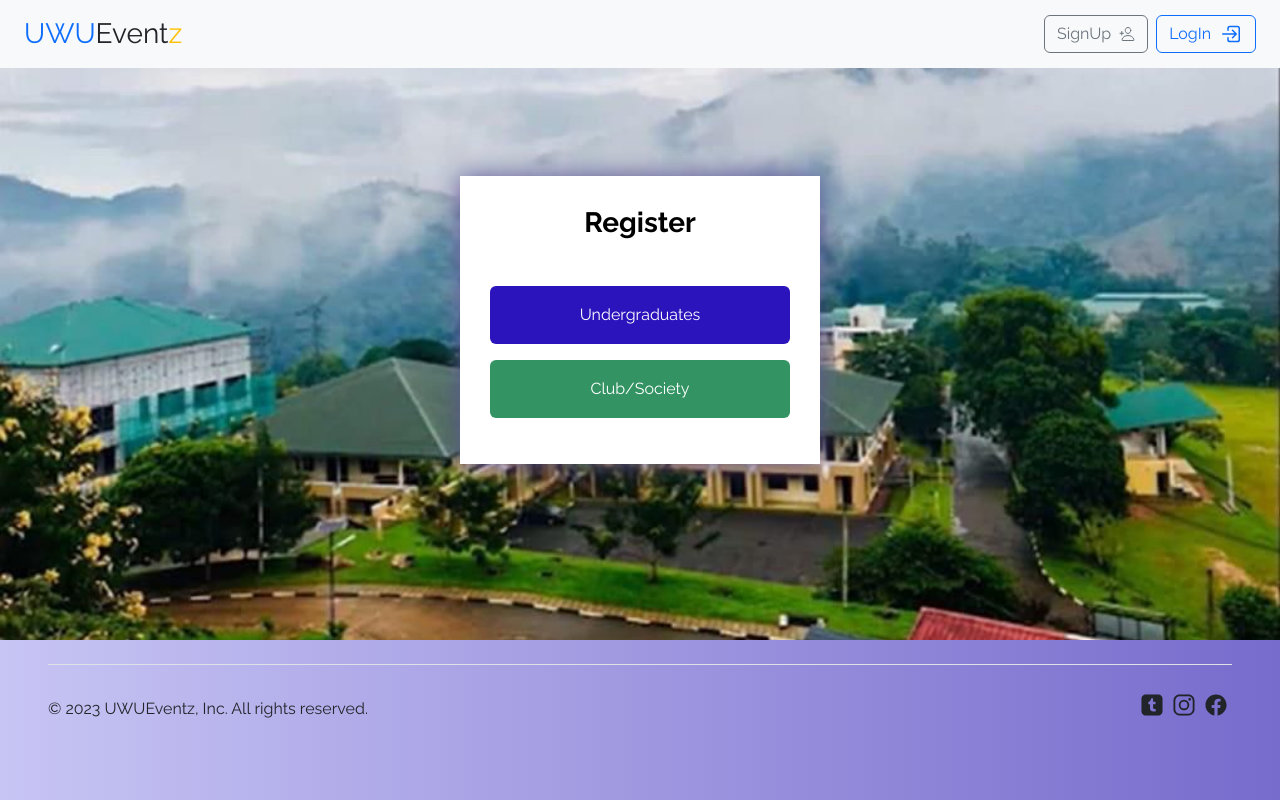
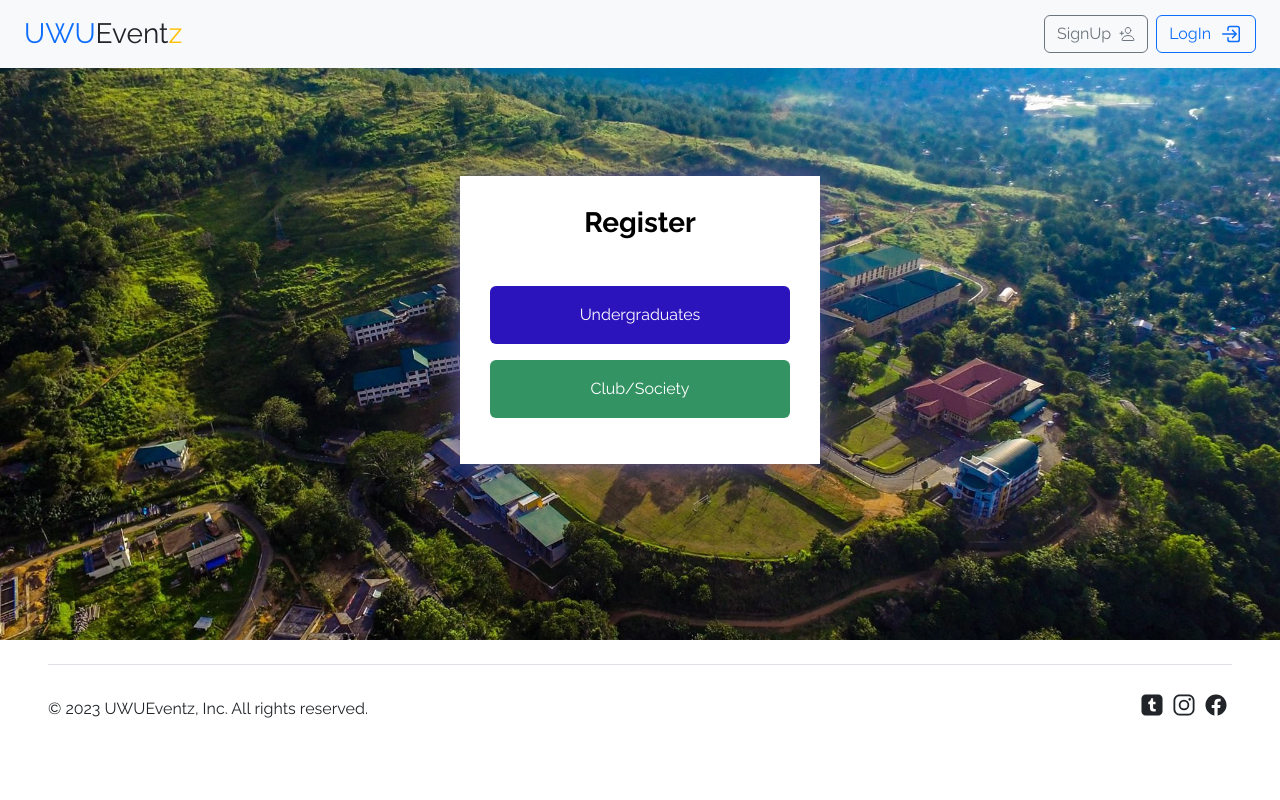
Before and after one commit to WDK-Techno/University-Event-Management-System, a PHP site: the page made by Register form/index.html in a window 1280 px wide. Run offline with PHP 8.4, Linux system fonts and the light colour scheme; style sheets or scripts are compiled from the project's sources.

Commit message:
register from new

```diff
--- a/Register form/pages.css
+++ b/Register form/pages.css
@@ -7,13 +7,13 @@
 	font-family: Raleway, sans-serif;
 }
 .bgimg {
-	background-image: url('cover.jpg');
+	background-image: url('cover_new.jpg');
 	min-height: 100%;
 	background-position: center;
 	background-size: cover;
   }
 body {
-	background: linear-gradient(90deg, #C7C5F4, #776BCC);
+	background: linear-gradient(90deg, #C7C5F4);
 }
 
 .header{
```
Also changed, not shown: Register form/cover_new.jpg (added).
